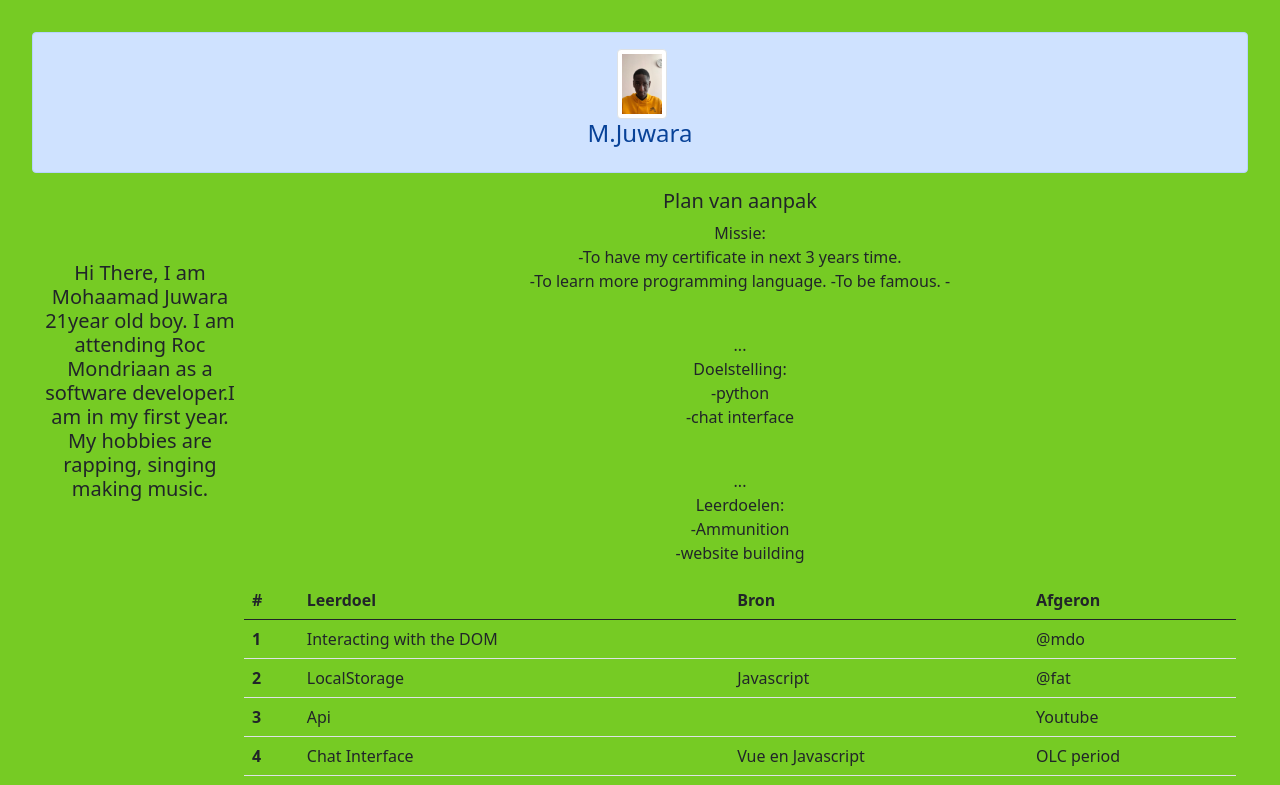
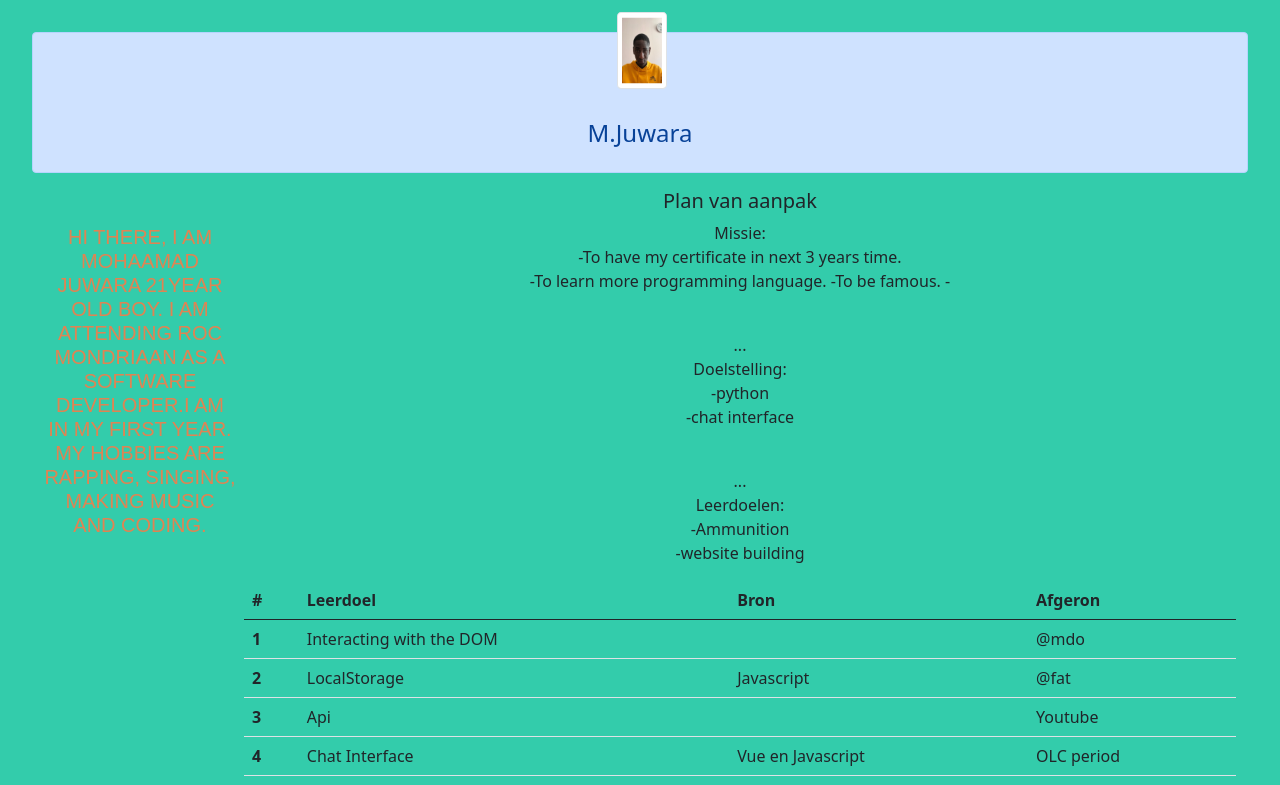
Before and after one commit to MohaamadJuwara/mohaamadjuwara.github.io, a PHP site: page /aboutMe.html in a window 1280 px wide. Shown: the top 785 px of the page. Run offline with PHP 8.4, Linux system fonts and the light colour scheme.

Commit message:
i put anminate bounce for pic

```diff
--- a/aboutMe.html
+++ b/aboutMe.html
@@ -8,6 +8,7 @@
   <link rel="stylesheet" href="style..css">
   <link href="https://cdn.jsdelivr.net/npm/bootstrap@5.0.2/dist/css/bootstrap.min.css" rel="stylesheet"
     integrity="sha384-EVSTQN3/azprG1Anm3QDgpJLIm9Nao0Yz1ztcQTwFspd3yD65VohhpuuCOmLASjC" crossorigin="anonymous">
+    <link rel="stylesheet" href="https://cdnjs.cloudflare.com/ajax/libs/animate.css/4.1.1/animate.min.css" />
   <script src="https://cdn.jsdelivr.net/npm/bootstrap@5.0.2/dist/js/bootstrap.bundle.min.js"
     integrity="sha384-MrcW6ZMFYlzcLA8Nl+NtUVF0sA7MsXsP1UyJoMp4YLEuNSfAP+JcXn/tWtIaxVXM"
     crossorigin="anonymous"></script>
@@ -18,7 +19,7 @@
   <div class="alert alert-primary" role="alert">
     <img>
     <source srcset="..." type="image/svg+xml">
-    <img src="img/pic..jpg" class="img-fluid img-thumbnail" alt="..." style="height: 70px; width: 50px;">
+    <img src="img/pic..jpg" class=" img-fluid img-thumbnail animate__animated animate__bounce" alt="..." style="height: 70px; width: 50px;">
     </img>
 
     <h4 class="alert-heading ">M.Juwara</h4>
@@ -27,11 +28,10 @@
   </div>
 
 
-
   <div class="container-fluid">
     <div class="row justify-content-center align-items-center g-2">
-      <div class="col col-2">
-        <h5>Hi There, <span>I am Mohaamad Juwara</span> 21year old boy. <span> I am attending Roc Mondriaan as a software developer.</span>I am in my first year. <span>My hobbies are rapping, singing making music.</span></h5>
+      <div class="col col-2 title title-word title-word-1 ">
+        <h5>Hi There, <span>I am Mohaamad Juwara</span> 21year old boy. <span> I am attending Roc Mondriaan as a software developer.</span>I am in my first year. <span>My hobbies are rapping, singing, making music and coding.</span></h5>
 
       </div>
       <div class="col col-10">
--- a/style..css
+++ b/style..css
@@ -204,3 +204,71 @@
     background-position: 200% center;
   }
 }
+
+
+
+.title-word {
+    animation: color-animation 4s linear infinite;
+  }
+
+  .title-word-1 {
+    --color-1: #DF8453;
+    --color-2: #3D8DAE;
+    --color-3: #E4A9A8;
+  }
+
+  .title-word-2 {
+    --color-1: #DBAD4A;
+    --color-2: #ACCFCB;
+    --color-3: #17494D;
+  }
+
+  .title-word-3 {
+    --color-1: #ACCFCB;
+    --color-2: #E4A9A8;
+    --color-3: #ACCFCB;
+  }
+
+  .title-word-4 {
+    --color-1: #3D8DAE;
+    --color-2: #DF8453;
+    --color-3: #E4A9A8;
+  }
+
+  @keyframes color-animation {
+    0%    {color: var(--color-1)}
+    32%   {color: var(--color-1)}
+    33%   {color: var(--color-2)}
+    65%   {color: var(--color-2)}
+    66%   {color: var(--color-3)}
+    99%   {color: var(--color-3)}
+    100%  {color: var(--color-1)}
+  }
+
+  /* Here are just some visual styles. 🖌 */
+
+  .container {
+    display: grid;
+    place-items: center;
+    text-align: center;
+    height: 100vh
+  }
+
+  .title {
+    font-family: "Montserrat", sans-serif;
+    font-weight: 800;
+    font-size: 8.5vw;
+    text-transform: uppercase;
+  }
+
+
+  /* This only changes this particular animation duration */
+.animate__animated.animate__bounce {
+    --animate-duration: 20s;
+  }
+
+  /* This changes all the animations globally */
+  .animate__animated.animate__bounce:root {
+    --animate-duration: 20s;
+    --animate-delay: 0.1s;
+  }
```
